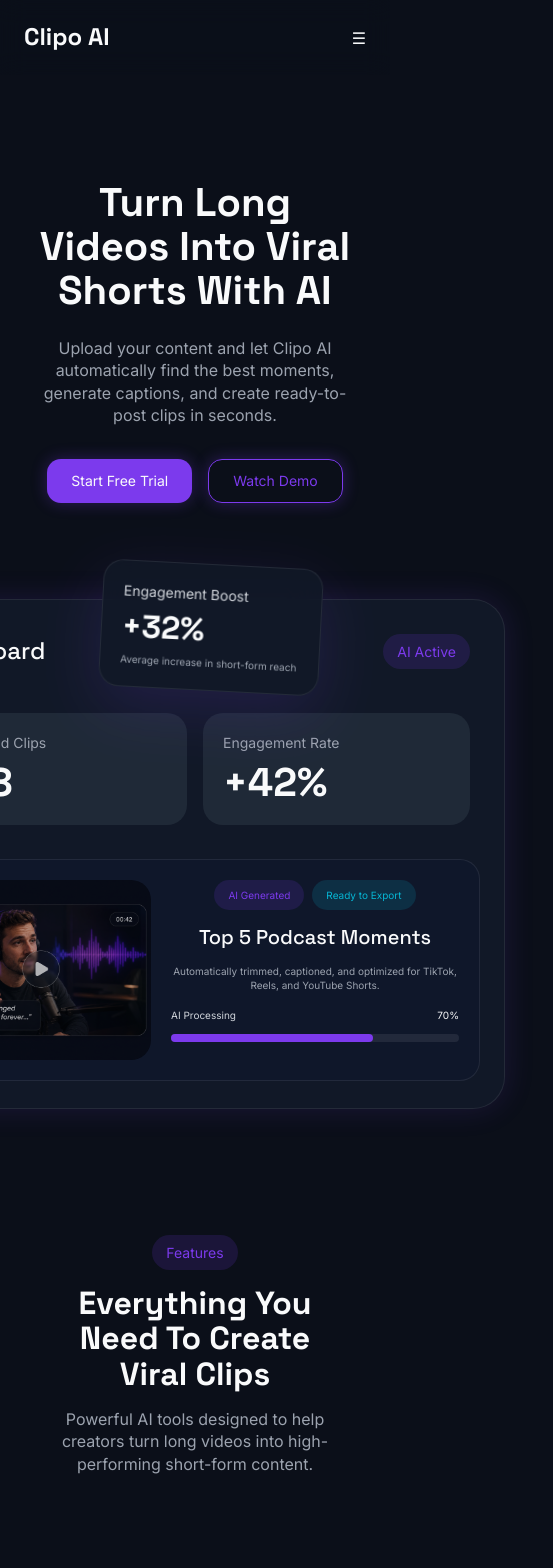
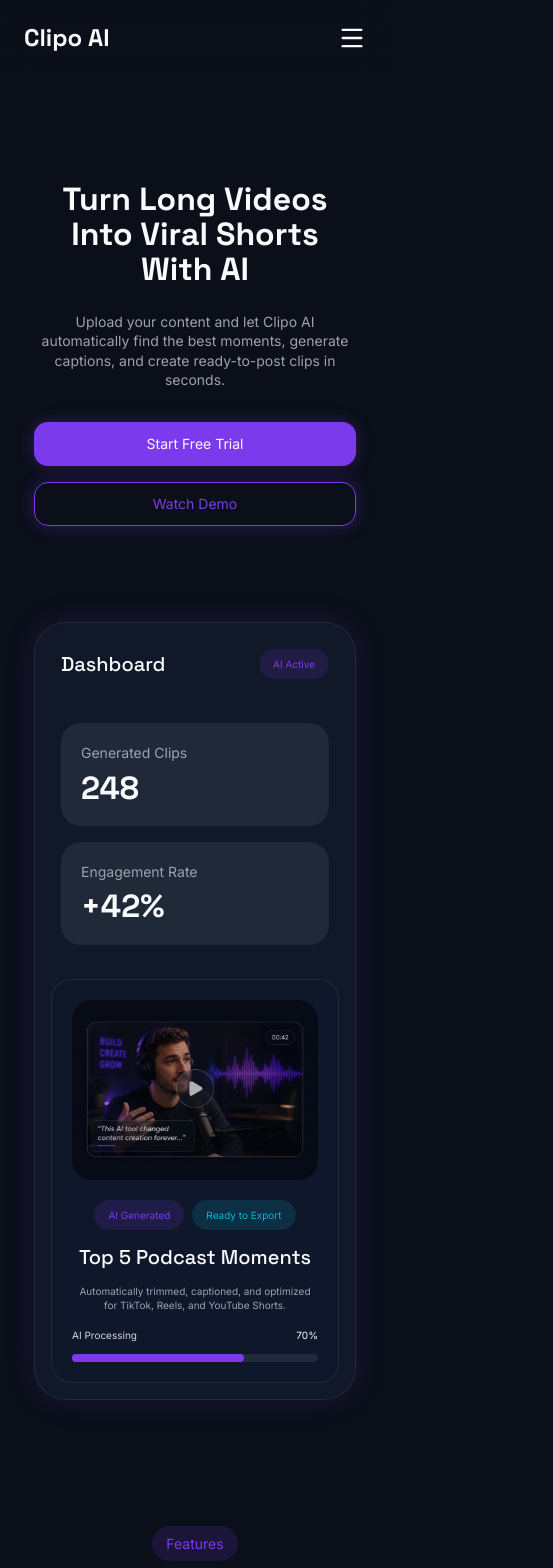
Before and after one commit to rinkashimee/clipo-ai, a React (Vite) app: page / in a window 390 px wide. Shown: the top 1568 px of the page, 553 px wide, since content can reach past the window. Built offline with nearby package versions, Linux system fonts and the light colour scheme.

Commit message:
mobile responsive

```diff
--- a/src/components/common/DashboardPreview.tsx
+++ b/src/components/common/DashboardPreview.tsx
@@ -4,21 +4,26 @@
 
 export function DashboardPreview() {
   return (
-    <div className="flex justify-end">
+    <div className="dashboard-preview">
       <div className="hero-dashboard">
         <div className="flex items-center justify-between p-2.5">
-          <Typography as="h4" variant="h4" color="white" cursor="default">
+          <Typography as="h4" variant="h4" color="white" cursor="default" className="dash-title">
             Dashboard
           </Typography>
 
           <div className="ai-active-pill">
-            <Typography variant="body-s" color="primary" cursor="default">
+            <Typography
+              variant="body-s"
+              color="primary"
+              cursor="default"
+              className="dash-active-pill"
+            >
               AI Active
             </Typography>
           </div>
         </div>
 
-        <div className="mt-6 grid grid-cols-2 gap-4 p-2.5">
+        <div className="dash-analytics">
           <DashboardStatCard label="Generated Clips" value="248" />
           <DashboardStatCard label="Engagement Rate" value="+42%" />
         </div>
--- a/src/components/common/DashboardStatCard.tsx
+++ b/src/components/common/DashboardStatCard.tsx
@@ -12,7 +12,7 @@
         {label}
       </Typography>
 
-      <Typography as="h2" variant="h2" color="white" cursor="default">
+      <Typography as="h2" variant="h2" color="white" cursor="default" className="stat-value">
         {value}
       </Typography>
     </div>
--- a/src/components/common/TestimonialCard.tsx
+++ b/src/components/common/TestimonialCard.tsx
@@ -30,7 +30,7 @@
             {name}
           </Typography>
 
-          <Typography variant="body-s" color="gray-400">
+          <Typography variant="body-s" color="gray-400" className="position">
             {role}
           </Typography>
         </div>
--- a/src/sections/CTA/CTA.tsx
+++ b/src/sections/CTA/CTA.tsx
@@ -29,7 +29,12 @@
               <Button variant="secondary">Watch Demo</Button>
             </div>
 
-            <Typography variant="body-s" color="gray-400" cursor="default">
+            <Typography
+              variant="body-s"
+              color="gray-400"
+              cursor="default"
+              className="trust-indicator"
+            >
               No credit card required • Cancel anytime
             </Typography>
           </div>
--- a/src/sections/Hero/HeroContent.tsx
+++ b/src/sections/Hero/HeroContent.tsx
@@ -18,7 +18,7 @@
         and create ready-to-post clips in seconds.
       </Typography>
 
-      <div className="mt-8 flex items-center gap-4">
+      <div className="hero-actions">
         <Button>Start Free Trial</Button>
         <Button variant="secondary">Watch Demo</Button>
       </div>
--- a/src/sections/Navbar/Navbar.tsx
+++ b/src/sections/Navbar/Navbar.tsx
@@ -1,3 +1,5 @@
+import { useState } from 'react';
+import { Menu, X } from 'lucide-react';
 import { Button } from '@/components/ui/Button';
 import { Container } from '@/components/ui/Container';
 import { NavLink } from '@/components/ui/NavLink';
@@ -7,6 +9,8 @@
 
 export function Navbar() {
   const activeSection = useActiveSection();
+
+  const [isMenuOpen, setIsMenuOpen] = useState(false);
 
   return (
     <header className="navbar py-6">
@@ -41,8 +45,26 @@
             </div>
           </div>
 
-          <button className="text-[var(--white)] md:hidden">☰</button>
+          <button
+            className="mobile-menu-button md:hidden"
+            onClick={() => setIsMenuOpen((prev) => !prev)}
+            aria-label={isMenuOpen ? 'Close menu' : 'Open menu'}
+          >
+            {isMenuOpen ? <X size={28} /> : <Menu size={28} />}
+          </button>
         </nav>
+
+        {isMenuOpen && (
+          <div className="mobile-menu-panel">
+            {NAVIGATION_ITEMS.map((item) => (
+              <NavLink key={item.href} href={item.href} onClick={() => setIsMenuOpen(false)}>
+                {item.label}
+              </NavLink>
+            ))}
+
+            <Button className="w-full">Start Free</Button>
+          </div>
+        )}
       </Container>
     </header>
   );
--- a/src/styles/globals.css
+++ b/src/styles/globals.css
@@ -69,6 +69,22 @@
     color: var(--primary);
   }
 
+  .mobile-menu-button {
+    display: none;
+    align-items: center;
+    justify-content: center;
+
+    border: none;
+    background: transparent;
+    color: var(--white);
+
+    cursor: pointer;
+  }
+
+  .mobile-menu-panel {
+    display: none;
+  }
+
   .hero-layout {
     display: flex;
     align-items: center;
@@ -83,8 +99,23 @@
     max-width: 39.375rem;
   }
 
+  .hero-actions {
+    display: flex;
+    align-items: center;
+    gap: 1rem;
+
+    margin-top: 2rem;
+  }
+
+  .dashboard-preview {
+    width: 100%;
+    display: flex;
+    justify-content: flex-end;
+  }
+
   .hero-dashboard {
     width: 39.375rem;
+    max-width: 100%;
     min-height: 31.875rem;
     padding: 1.5rem;
 
@@ -106,6 +137,15 @@
 
     border-radius: var(--pill-radius);
     background-color: rgba(124, 58, 237, 0.15);
+  }
+
+  .dash-analytics {
+    display: grid;
+    grid-template-columns: repeat(2, minmax(0, 1fr));
+
+    gap: 1rem;
+    margin-top: 1.5rem;
+    padding: 0.625rem;
   }
 
   .dashboard-stat-card {
@@ -797,6 +837,10 @@
     font-size: 1rem;
   }
 
+  .dashboard-preview {
+    justify-content: center;
+  }
+
   .hero-dashboard {
     width: 38.75rem;
   }
@@ -846,10 +890,14 @@
   }
 
   .qoute {
-    font-size: 0.875rem;
+    font-size: 1.125rem;
   }
 
   .profile {
+    font-size: 1rem;
+  }
+
+  .position {
     font-size: 0.875rem;
   }
 
@@ -868,4 +916,174 @@
   .footer-desc {
     font-size: 0.875rem;
   }
+
+  .scroll-top-btn {
+    right: 1.5rem;
+    bottom: 1.5rem;
+  }
 }
+
+@media (max-width: 767px) {
+  .mobile-menu-button {
+    display: flex;
+  }
+
+  .mobile-menu-panel {
+    display: flex;
+    flex-direction: column;
+    gap: 1rem;
+
+    margin-top: 1.5rem;
+    padding: 1rem;
+
+    border: 1px solid var(--color-border-subtle);
+    border-radius: 1rem;
+
+    background: var(--surface);
+  }
+
+  .nav-logo {
+    font-size: 1.5rem;
+  }
+
+  .nav-link {
+    font-size: 0.875rem;
+  }
+
+  .btn-base {
+    height: 2.75rem;
+    font-size: 0.875rem;
+  }
+
+  .hero-title {
+    font-size: 2rem;
+  }
+
+  .hero-description {
+    font-size: 0.875rem;
+  }
+
+  .hero-actions {
+    width: 100%;
+    flex-direction: column;
+  }
+
+  .hero-actions .btn-base {
+    width: 100%;
+  }
+
+  .dashboard-preview {
+    justify-content: center;
+  }
+
+  .hero-dashboard {
+    width: 100%;
+    max-width: 100%;
+    padding: 1rem;
+  }
+
+  .dash-title {
+    font-size: 1.25rem;
+  }
+
+  .dash-active-pill {
+    font-size: 0.625rem;
+  }
+
+  .dash-analytics {
+    grid-template-columns: 1fr;
+  }
+
+  .stat-value {
+    font-size: 2rem;
+  }
+
+  .generated-clip-card {
+    grid-template-columns: 1fr;
+  }
+
+  .floating-stat-card {
+    display: none;
+  }
+
+  .header-title {
+    font-size: 1.5rem;
+  }
+
+  .header-description {
+    font-size: 0.875rem;
+  }
+
+  .features-grid {
+    grid-template-columns: 1fr;
+  }
+
+  .qoute {
+    font-size: 1rem;
+  }
+
+  .profile {
+    font-size: 0.875rem;
+  }
+
+  .position {
+    font-size: 0.875rem;
+  }
+
+  .cta-card {
+    gap: 1.75rem;
+    padding: 2.5rem;
+  }
+
+  .cta-title {
+    font-size: 1.5rem;
+  }
+
+  .cta-description {
+    max-width: 100%;
+    font-size: 0.875rem;
+  }
+
+  .cta-actions {
+    width: 100%;
+    flex-direction: column;
+  }
+
+  .cta-actions .btn-base {
+    width: 100%;
+    justify-content: center;
+  }
+
+  .trust-indicator {
+    font-size: 0.625rem;
+  }
+
+  .footer-section {
+    padding-top: 6.5rem;
+  }
+
+  .footer-content {
+    flex-direction: column;
+    gap: 3rem;
+
+    padding: 2.5rem;
+  }
+
+  .footer-brand {
+    max-width: 100%;
+  }
+
+  .footer-links {
+    grid-template-columns: 1fr;
+    gap: 2.5rem;
+  }
+
+  .footer-copyright {
+    font-size: 0.625rem;
+  }
+
+  .scroll-top-btn {
+    right: 1.5rem;
+    bottom: 1.5rem;
+  }
+}
```
